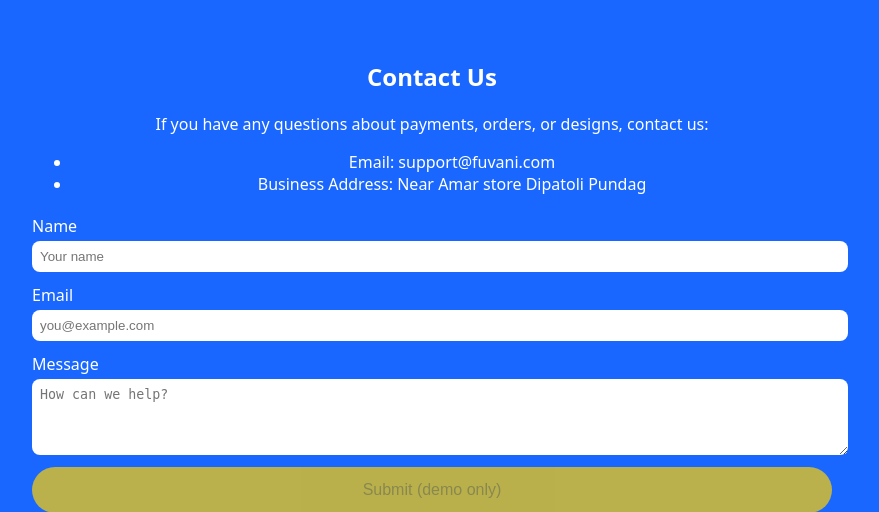
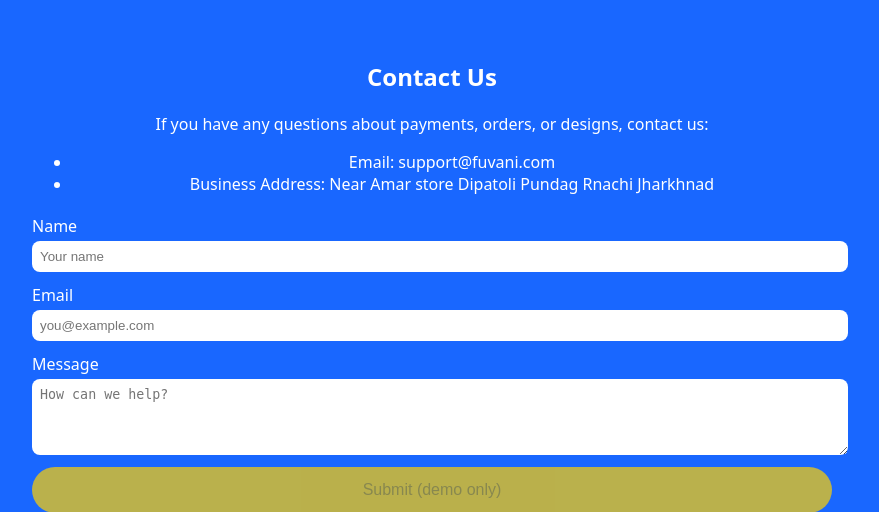
Before and after one commit to sanianaz-debug/welcome_page, a Django app: template templates/contact.html in a window 1280 px wide. Shown: the part 72-584 px from the top of the page, without its empty margins (208-1087 px from the left). Run offline with Django 5.2, Linux system fonts and the light colour scheme; the template is opened without the code that fills it, so the values that code supplies are empty.

Commit message:
Update business address in contact.html

```diff
--- a/templates/contact.html
+++ b/templates/contact.html
@@ -33,7 +33,7 @@
   <ul>
     <li>Email: <a href="mailto:support@fuvani.com">support@fuvani.com</a></li>
 
-    <li>Business Address: Near Amar store Dipatoli Pundag</li>
+    <li>Business Address: Near Amar store Dipatoli Pundag Rnachi Jharkhnad</li>
   </ul>
 
   <form class="contact-form">
```
